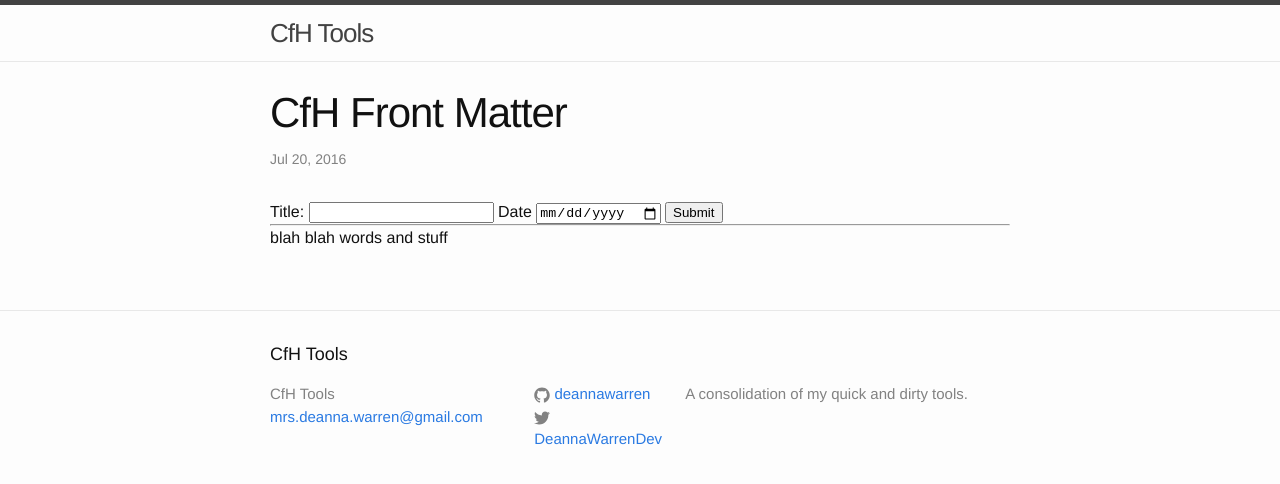
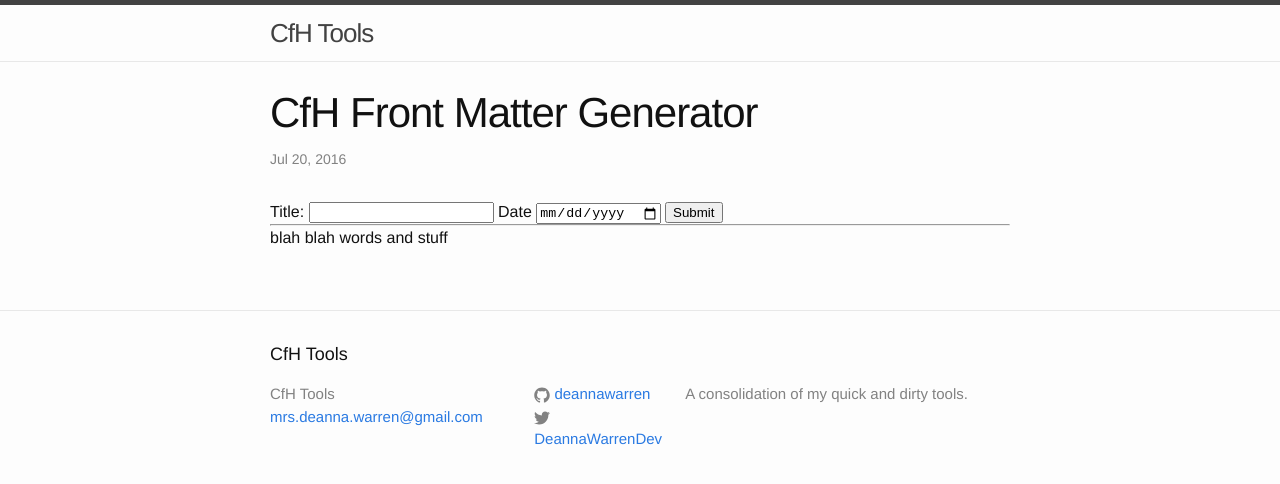
Before and after one commit to DeannaWarren/fuzzy-sniffle, a Jekyll site: the page built from _posts/2016-07-20-cfh-front-matter-generator.md, in a window 1280 px wide. Shown: the top 484 px of the page. Built offline with Jekyll 4.4.1, drawn with Linux system fonts in a browser that asks for light colours; nearby versions of some CDN libraries; part of the change alters nothing that is shown.

Commit message:
Retrieve and format text

```diff
--- a/_posts/2016-07-20-cfh-front-matter-generator.md
+++ b/_posts/2016-07-20-cfh-front-matter-generator.md
@@ -1,8 +1,10 @@
 ---
 layout: post
-title: CfH Front Matter
+title:  "CfH Front Matter Generator"
+date:   2016-07-20
+categories: tools
 ---
-<script src="scripts/cfh-front-matter.js"></script>
+
 
 <form>
 	<label for="title"> Title: </label>
@@ -12,6 +14,17 @@ title: CfH Front Matter
 	<input type="submit" value="Submit">
 </form>
 
+<div id="copy-wrapper" style="display:none">
+<h3>Preview:</h3>
+
+<p id="preview"></p>
+
+<input type="text" id="copy-text" value="" />
+<button data-copytarget="#website">copy</button>
+</div>
+
 <hr>
 
 blah blah words and stuff
+
+<script src="/scripts/cfh-front-matter.js"></script>
--- a/scripts/cfh-front-matter.js
+++ b/scripts/cfh-front-matter.js
@@ -0,0 +1,73 @@
+$(document).ready(function () {
+  bindListeners();
+});
+
+var bindListeners = function(){
+  $("form").submit(displayFrontMatter);
+};
+
+var displayFrontMatter = function(event){
+  event.preventDefault();
+  var title = $('form input[name=title]').val();
+  var date= $('form input[name=date]').val();
+  var linkedTitle = title.toLowerCase().split(" ").join("-")
+  var linkedDate = date.split("-").join("/");
+  var link = "http://www.copywritingforhealthcare.com/blogs/" + linkedDate + "/" + linkedTitle + ".html";
+
+  // below are for copyValue
+  var wrapper = "---";
+  var newline = "<br>";
+  var layout = "layout: post";
+  var title = "title: " + title;
+  // date is set above
+  var category = "categories: blogs";
+  var image = "image: \"/img/" + date + "-" + linkedTitle + ".png\"";
+  var postUrl = "url: \"" + link + "\"";
+  var bufferFeed = "buffer: \"" + title + " - Craig Warren " + link + "\"";
+
+  var copyValue = [wrapper, newline, layout, newline, title, newline, date, newline, category, newline, image, newline, postUrl, newline, bufferFeed, newline, wrapper].join("");
+
+  $("#copy-text").attr("value", copyValue);
+  $("#preview").html(copyValue)
+  $("#copy-wrapper").css("display","initial");
+  // console.log(copyValue)
+};
+
+// below from https://www.sitepoint.com/javascript-copy-to-clipboard/
+
+(function() {
+
+  'use strict';
+
+  // click events
+  document.body.addEventListener('click', copy, true);
+
+  // event handler
+  function copy(e) {
+
+    // find target element
+    var
+      t = e.target,
+      c = t.dataset.copytarget,
+      inp = (c ? document.querySelector(c) : null);
+
+    // is element selectable?
+    if (inp && inp.select) {
+
+      // select text
+      inp.select();
+
+      try {
+        // copy text
+        document.execCommand('copy');
+        inp.blur();
+      }
+      catch (err) {
+        alert('please press Ctrl/Cmd+C to copy');
+      }
+
+    }
+
+  }
+
+})();
```
